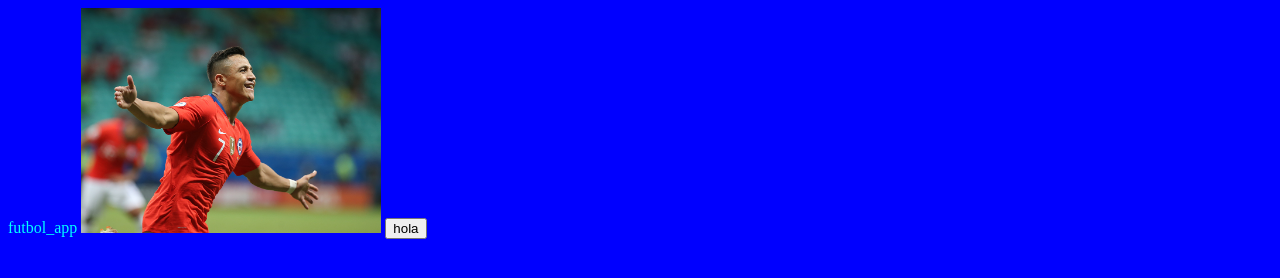
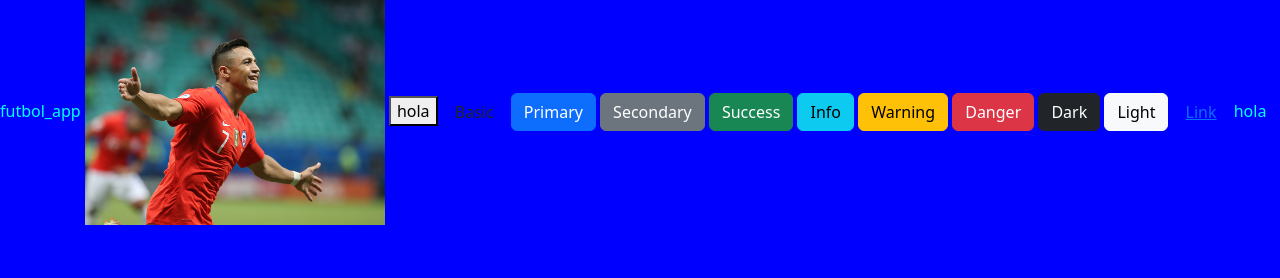
Before and after one commit to marincito19/Futbol_app, a plain HTML site: page index.html in a window 1280 px wide. Drawn offline with nearby package versions, Linux system fonts and the light colour scheme.

Commit message:
cambios en pagina futbol

```diff
--- a/index.html
+++ b/index.html
@@ -1,8 +1,14 @@
 <html>
 <head>
+    <!-- Latest compiled and minified CSS -->
+<link href="https://cdn.jsdelivr.net/npm/bootstrap@5.3.8/dist/css/bootstrap.min.css" rel="stylesheet">
+
+<!-- Latest compiled JavaScript -->
+<script src="https://cdn.jsdelivr.net/npm/bootstrap@5.3.8/dist/js/bootstrap.bundle.min.js"></script>
     <script>
         function saludar(){
             alert("hola alexis que tal")
+            alert("adios que estes bien")
         }
     </script>
     <style>
@@ -18,5 +24,15 @@
         <img src="./alexis.png" width="300px">
         <button onclick="saludar()"> hola </button>
 
+    <button type="button" class="btn">Basic</button>
+    <button type="button" class="btn btn-primary">Primary</button>
+    <button type="button" class="btn btn-secondary">Secondary</button>
+    <button type="button" class="btn btn-success">Success</button>
+    <button type="button" class="btn btn-info">Info</button>
+    <button type="button" class="btn btn-warning">Warning</button>
+    <button type="button" class="btn btn-danger">Danger</button>
+    <button type="button" class="btn btn-dark">Dark</button>
+    <button type="button" class="btn btn-light">Light</button>
+    <button type="button" class="btn btn-link">Link</button onclick="saludar()"> hola </button>
 </body>
 </html>
```
